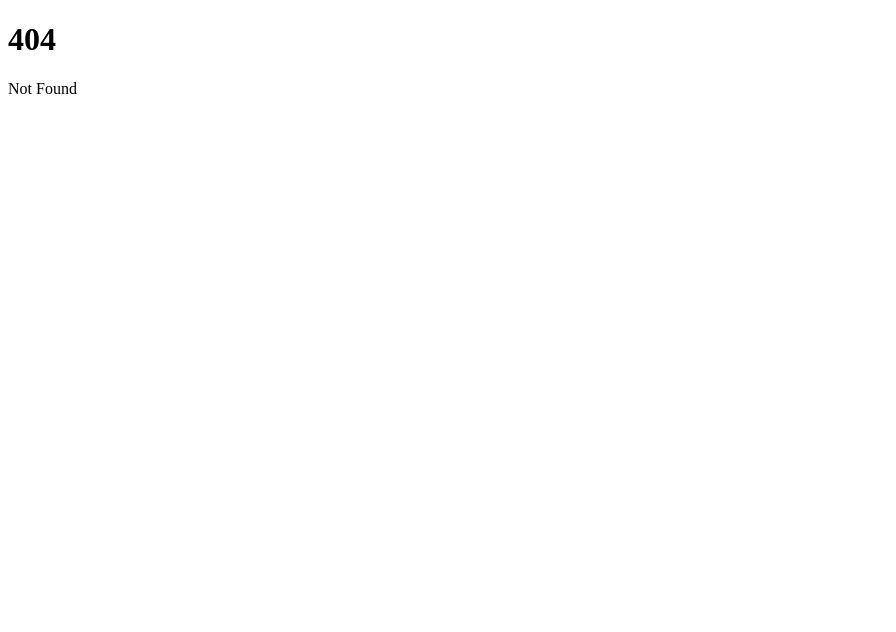
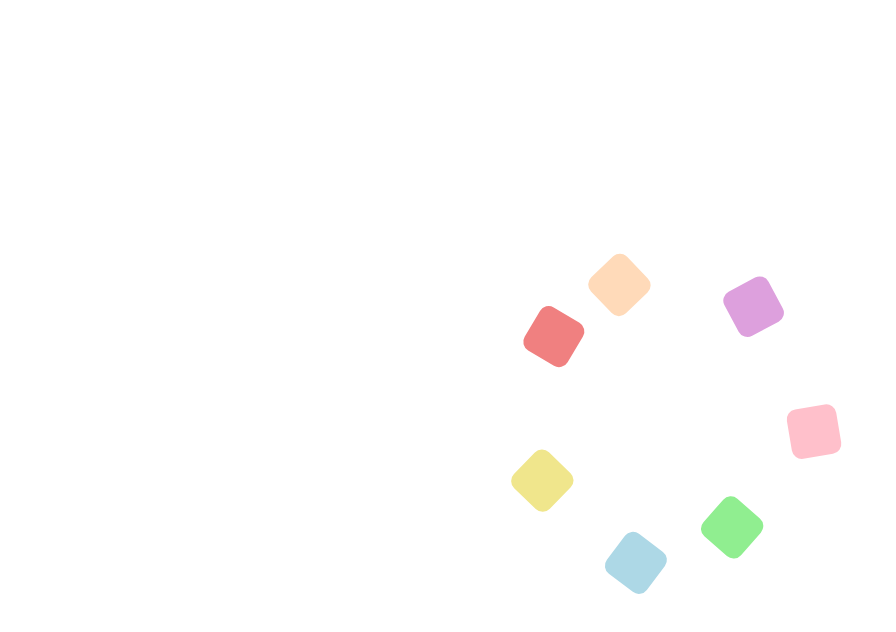
Before and after one commit to GrapesGoober/TodoCards-Project, a SvelteKit app in the folder TodoCards-FrontEnd/: page /logo-animation in a window 1280 px wide. Before the commit this address had no page. Shown: the top 632 px of the page, without its empty margins (0-896 px from the left). Built offline with nearby package versions, Linux system fonts and the light colour scheme.

Commit message:
goof around with logo animation

```diff
--- /dev/null
+++ b/TodoCards-FrontEnd/src/routes/logo-animation/+page.svelte
@@ -0,0 +1,36 @@
+<script>
+	import { fade } from "svelte/transition";
+
+    let colors = ["pink", "lightgreen", "lightblue", "khaki", "lightcoral", "peachpuff", "plum"]
+</script>
+
+<div class="wrapper">
+    {#each colors as color, i}
+        <div class="card" transition:fade={{delay: 1000}}
+        style="
+            background-color: {color};
+            transform:
+                rotate({i*50 + Math.random()*20}deg)
+                translate({120 + Math.random()*30}px, 0px)
+                rotate({Math.random()*360}deg);
+        "> </div>
+    {/each}
+</div>
+
+<style>
+
+    .wrapper {
+        text-align: center;
+        justify-content: center;
+        display: flex;
+    }
+    .card {
+        width: 50px;
+        height: 50px;
+        position: absolute;
+        left: 50%;
+        top: 50%;
+        border-radius: 10px;
+        animation-duration: 2s;
+    }
+</style>
```
Also changed, not shown: TodoCards-FrontEnd/src/routes/logo-animation/card.svelte (added), 1 other file (tests, documents, lock files or other folders).
